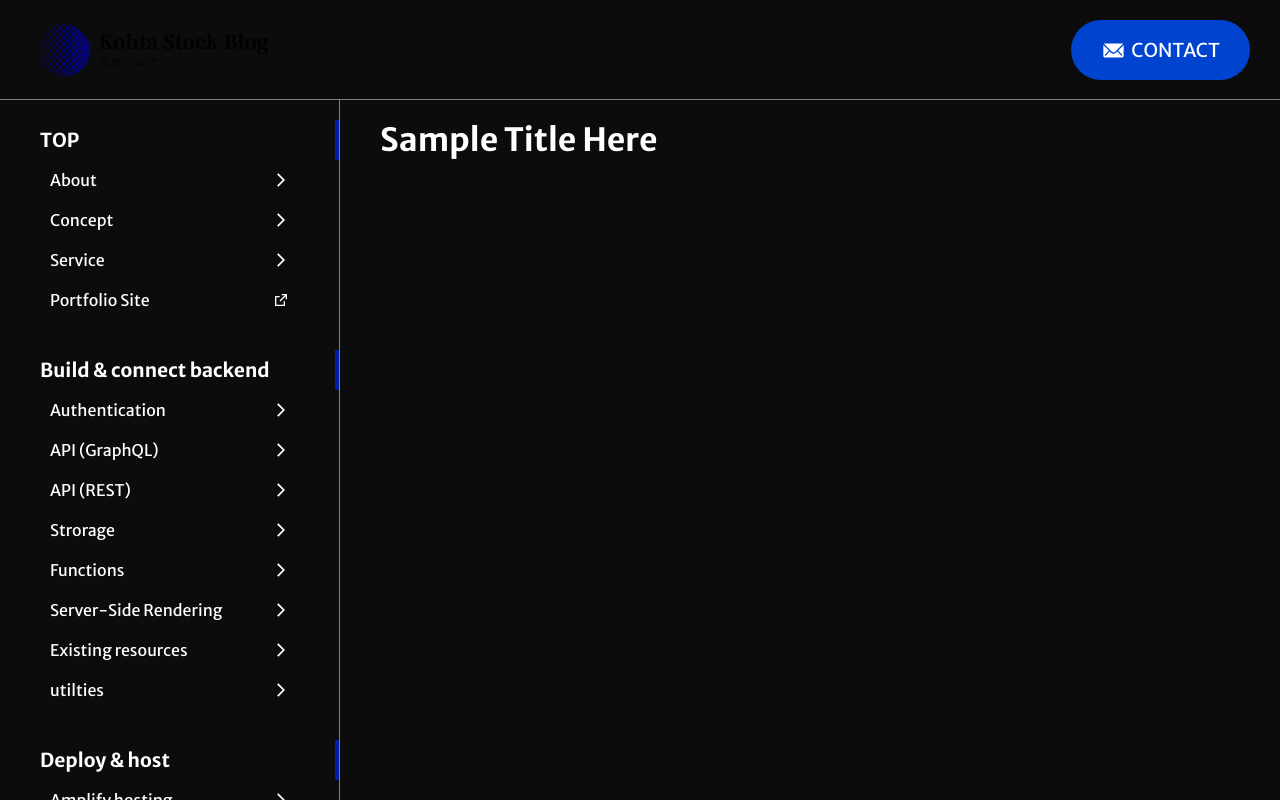
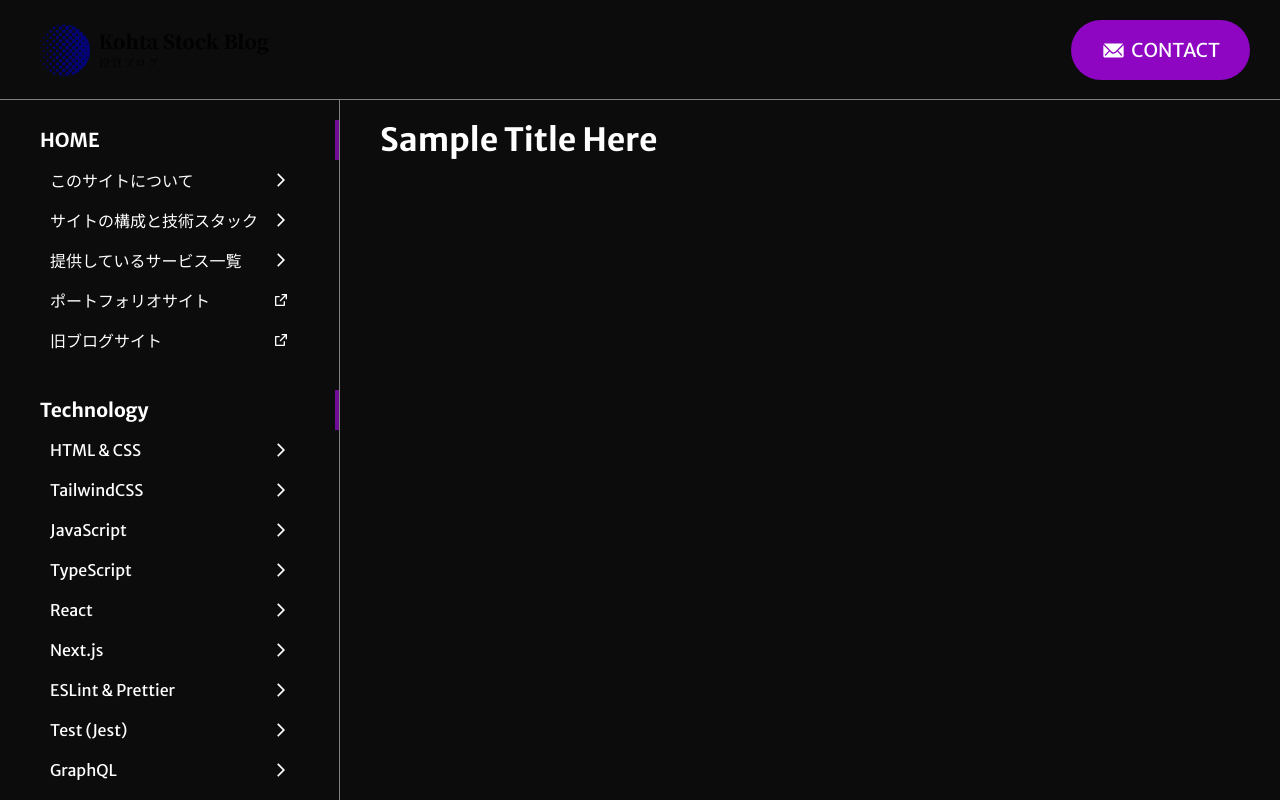
Before and after one commit to kohta9521/Stock_Blog_kohta_2025, a Next.js app: page / in a window 1280 px wide. Built offline with nearby package versions, Linux system fonts and the light colour scheme.

Commit message:
add new sidebar section

```diff
--- a/src/app/page.tsx
+++ b/src/app/page.tsx
@@ -22,163 +22,183 @@ export default function Home() {
         id="blog-page-layout"
         leftChildren={
           <SideBar id="topSideBard">
-            {/* about */}
+            {/* 概要 */}
             <SideBarSecBox id="about">
               <SideSecTitle
-                id="top"
-                text="TOP"
+                id="home"
+                text="HOME"
                 link="/"
                 onClick={() => {}}
                 isSelected={true}
               />
               <SideSecLink
-                id={"aboutpagelink"}
+                id="aboutThisSite"
                 href="/about"
-                text="About"
+                text="このサイトについて"
                 changePage={false}
               />
               <SideSecLink
-                id={"aboutpagelink"}
-                href="/about"
-                text="Concept"
+                id="thisSiteTechAndStack"
+                href="/site"
+                text="サイトの構成と技術スタック"
                 changePage={false}
               />
               <SideSecLink
-                id={"aboutpagelink"}
-                href="/about"
-                text="Service"
+                id="myServices"
+                href="/service"
+                text="提供しているサービス一覧"
                 changePage={false}
               />
               <SideSecLink
-                id={"aboutpagelink"}
-                href="/about"
-                text="Portfolio Site"
+                id="myPortFolioSite"
+                href="/portfolio"
+                text="ポートフォリオサイト"
+                changePage={true}
+              />
+              <SideSecLink
+                id="myOldTechBlog"
+                href="/oldBlog"
+                text="旧ブログサイト"
                 changePage={true}
               />
             </SideBarSecBox>
-            {/* sample */}
-            <SideBarSecBox id="sample">
+            {/* 技術関連 */}
+            <SideBarSecBox id="tech">
               <SideSecTitle
-                id="build"
-                text="Build & connect backend"
+                id="myTechStack"
+                text="Technology"
+                link="/mytechstack"
+                onClick={() => {}}
+                isSelected={true}
+              />
+              <SideSecLink
+                id="htmlcss"
+                href="/htmlcss"
+                text="HTML & CSS"
+                changePage={false}
+              />
+              <SideSecLink
+                id="tailwindcss"
+                href="/tailwindcss"
+                text="TailwindCSS"
+                changePage={false}
+              />
+              <SideSecLink
+                id="javascript"
+                href="/javascript"
+                text="JavaScript"
+                changePage={false}
+              />
+              <SideSecLink
+                id="typescript"
+                href="/typescirpt"
+                text="TypeScript"
+                changePage={false}
+              />
+              <SideSecLink
+                id="react"
+                href="/react"
+                text="React"
+                changePage={false}
+              />
+              <SideSecLink
+                id="nextjs"
+                href="/nextjs"
+                text="Next.js"
+                changePage={false}
+              />
+              <SideSecLink
+                id="eslintprettier"
+                href="/eslintprettier"
+                text="ESLint & Prettier"
+                changePage={false}
+              />
+              <SideSecLink
+                id="jest"
+                href="/test"
+                text="Test (Jest)"
+                changePage={false}
+              />
+              <SideSecLink
+                id="graphql"
+                href="/graphql"
+                text="GraphQL"
+                changePage={false}
+              />
+              <SideSecLink id="go" href="/go" text="Go" changePage={false} />
+              <SideSecLink id="aws" href="/aws" text="AWS" changePage={false} />
+            </SideBarSecBox>
+            {/* 株式投資 */}
+            <SideBarSecBox id="stock">
+              <SideSecTitle
+                id="stock"
+                text="株式投資関連"
                 link="/"
                 onClick={() => {}}
                 isSelected={true}
               />
               <SideSecLink
-                id={"aboutpagelink"}
-                href="/about"
-                text="Authentication"
+                id="stocklesson"
+                href="/stocklesson"
+                text="株式投資入門"
                 changePage={false}
               />
               <SideSecLink
-                id={"aboutpagelink"}
-                href="/about"
-                text="API (GraphQL)"
+                id="technical"
+                href="/technical"
+                text="テクニカル分析"
                 changePage={false}
               />
               <SideSecLink
-                id={"aboutpagelink"}
-                href="/about"
-                text="API (REST)"
+                id="fundamental"
+                href="/fundamental"
+                text="ファンダメンタル分析"
                 changePage={false}
               />
               <SideSecLink
-                id={"aboutpagelink"}
-                href="/about"
-                text="Strorage"
-                changePage={false}
-              />
-              <SideSecLink
-                id={"aboutpagelink"}
-                href="/about"
-                text="Functions"
-                changePage={false}
-              />
-              <SideSecLink
-                id={"aboutpagelink"}
-                href="/about"
-                text="Server-Side Rendering"
-                changePage={false}
-              />
-              <SideSecLink
-                id={"aboutpagelink"}
-                href="/about"
-                text="Existing resources"
-                changePage={false}
-              />
-              <SideSecLink
-                id={"aboutpagelink"}
-                href="/about"
-                text="utilties"
+                id="companyanalysis"
+                href="/companyanalisis"
+                text="会社分析"
                 changePage={false}
               />
             </SideBarSecBox>
-            {/* deploy */}
-            <SideBarSecBox id="host">
+            {/* 書籍 */}
+            <SideBarSecBox id="book">
               <SideSecTitle
-                id="build"
-                text="Deploy & host"
+                id="book"
+                text="書籍"
                 link="/"
                 onClick={() => {}}
                 isSelected={true}
               />
               <SideSecLink
-                id={"aboutpagelink"}
-                href="/about"
-                text="Amplify hosting"
+                id="allbooks"
+                href="/allbooks"
+                text="書籍一覧"
                 changePage={false}
               />
               <SideSecLink
-                id={"aboutpagelink"}
-                href="/about"
-                text="deployment"
+                id="recommendbooks"
+                href="/recommendbooks"
+                text="おすすめ書籍"
                 changePage={true}
               />
               <SideSecLink
-                id={"aboutpagelink"}
-                href="/about"
-                text="Custom configuration"
-                changePage={true}
-              />
-            </SideBarSecBox>
-            {/* sample */}
-            <SideBarSecBox id="sample2">
-              <SideSecTitle
-                id="build"
-                text="Git Hub"
-                link="/"
-                onClick={() => {}}
-                isSelected={true}
-              />
-              <SideSecLink
-                id={"aboutpagelink"}
-                href="/about"
-                text="Amplify hosting"
-                changePage={false}
-              />
-              <SideSecLink
-                id={"aboutpagelink"}
-                href="/about"
-                text="deployment"
+                id="techbooks"
+                href="/techbooks"
+                text="技術関連"
                 changePage={true}
               />
               <SideSecLink
-                id={"aboutpagelink"}
-                href="/about"
-                text="Custom configuration"
+                id="stockbooks"
+                href="/stockbooks"
+                text="株式投資関連"
                 changePage={true}
               />
               <SideSecLink
-                id={"aboutpagelink"}
-                href="/about"
-                text="Custom configuration"
-                changePage={true}
-              />
-              <SideSecLink
-                id={"aboutpagelink"}
-                href="/about"
-                text="Custom configuration"
+                id="otherbooks"
+                href="/otherbooks"
+                text="その他"
                 changePage={true}
               />
             </SideBarSecBox>
--- a/src/components/atoms/styles/ListBlockItem.module.scss
+++ b/src/components/atoms/styles/ListBlockItem.module.scss
@@ -4,7 +4,7 @@
   height: 60px;
   border-radius: 30px;
   padding: 18px 30px;
-  background-color: var(--main-blue);
+  background-color: var(--primary);
   .link {
     text-decoration: none;
     display: flex;
--- a/src/styles/globals.scss
+++ b/src/styles/globals.scss
@@ -12,8 +12,9 @@
   --main-gray: #d7d7d7;
 
   --background: #0c0c0c;
-  --primary: #0045ce;
-  --secondary: #001caa;
+  --primary: #8e05c2;
+  --secondary: #700b97;
+  --tertiary: #3e065f;
 
   // size
   --xsnall: 0.5rem;
```
Also changed, not shown: src/components/organisms/SideBar.tsx (line endings or trailing spaces).
